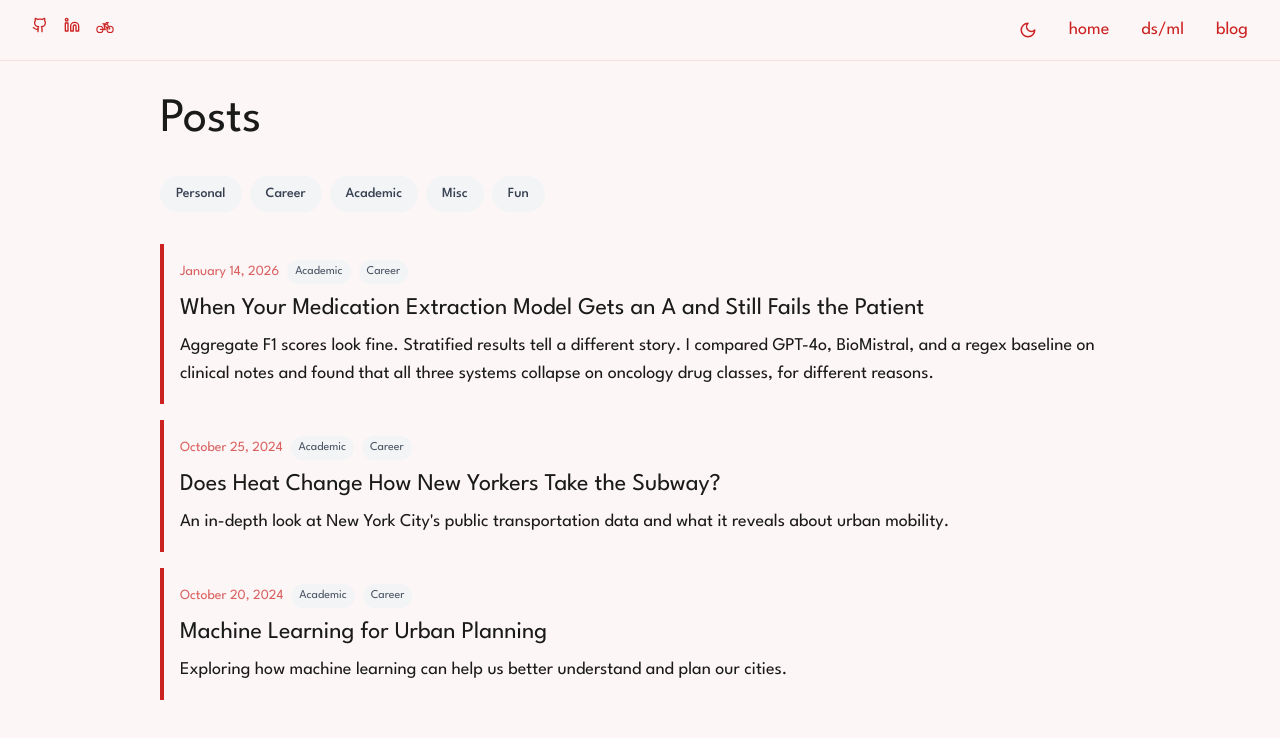
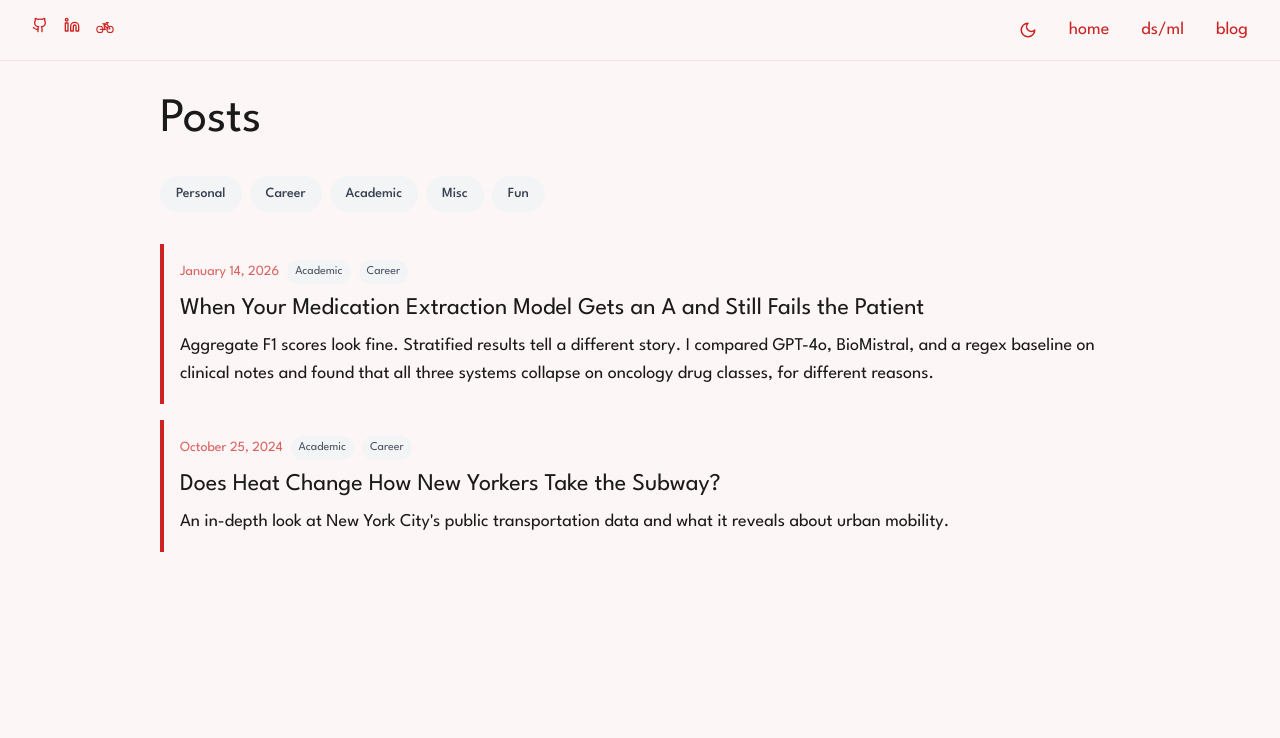
Before and after one commit to jaackiekim/jackiekim.me, a React (Vite) app: page /blog in a window 1280 px wide. Shown: the top 738 px of the page. Built offline with nearby package versions, Linux system fonts and the light colour scheme.

Commit message:
content: remove empty ML urban planning post

```diff
--- a/src/components/Blog.tsx
+++ b/src/components/Blog.tsx
@@ -27,13 +27,6 @@ const posts: Post[] = [
     title: 'Does Heat Change How New Yorkers Take the Subway?',
     date: 'October 25, 2024',
     excerpt: 'An in-depth look at New York City\'s public transportation data and what it reveals about urban mobility.',
-    categories: ['Academic', 'Career']
-  },
-  {
-    slug: 'machine-learning-cities',
-    title: 'Machine Learning for Urban Planning',
-    date: 'October 20, 2024',
-    excerpt: 'Exploring how machine learning can help us better understand and plan our cities.',
     categories: ['Academic', 'Career']
   },
 ];
--- a/src/components/BlogPost.tsx
+++ b/src/components/BlogPost.tsx
@@ -112,11 +112,6 @@ const posts: Record<string, { title: string; date: string; content?: string; use
     title: 'Does Heat Change How New Yorkers Take the Subway?',
     date: 'October 25, 2024',
     component: NYCTransitPost,
-  },
-  'machine-learning-cities': {
-    title: 'Machine Learning for Urban Planning',
-    date: 'October 20, 2024',
-    content: 'Coming soon...'
   },
 };
 
```
